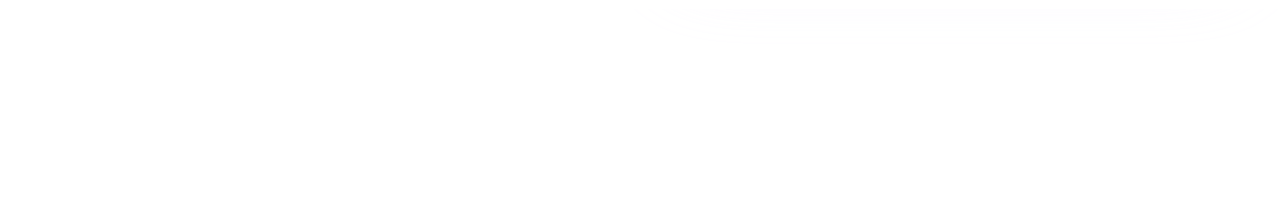
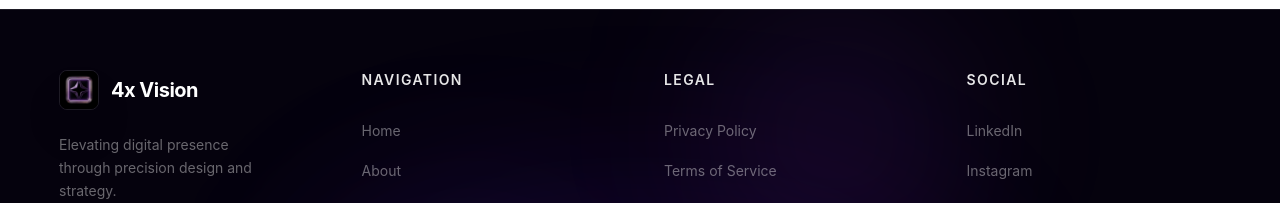
Before and after one commit to UMMEKASHAF12/4x-Vision-Website-, a React (Vite) app: page /about in a window 1280 px wide. Shown: the part 591-794 px from the top of the page. Built offline with nearby package versions, Linux system fonts and the light colour scheme.

Commit message:
make services page

```diff
--- a/src/Pages/About.jsx
+++ b/src/Pages/About.jsx
@@ -1,5 +1,6 @@
 import React from "react";
 import Navbar from "../components/navbar";
+import Footer from "../components/Footer";
 
 const About = () => {
   return (
@@ -64,6 +65,7 @@ const About = () => {
 
       </div>
     </section>
+    <Footer />
     </>
   );
 };
--- /dev/null
+++ b/src/Pages/Services.jsx
@@ -0,0 +1,11 @@
+import Navbar from "../components/navbar";
+
+const Services = () => {
+  return (
+    <>
+      <Navbar />
+    </>
+  );
+};
+
+export default Services;
```
